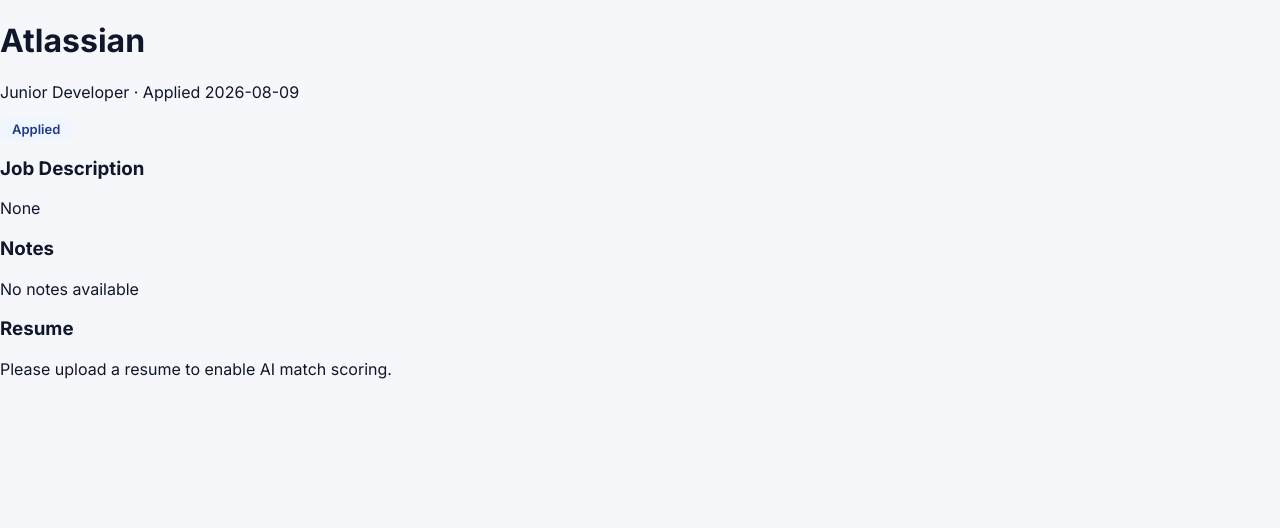
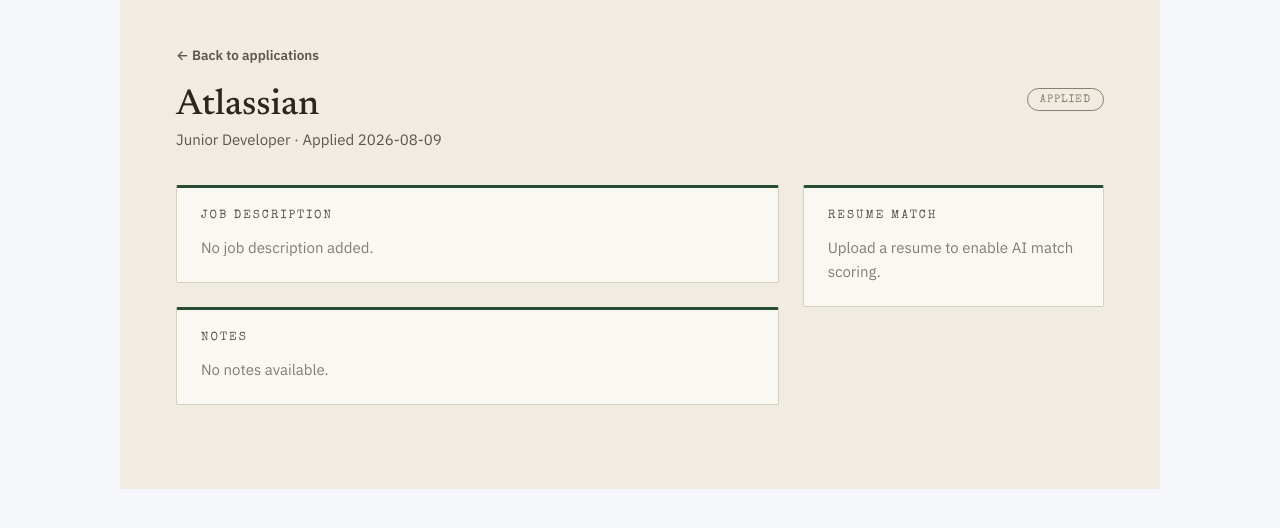
Before and after one commit to Voshana08/Job-Tracker-AI, a Flask app: page /applications/1 in a window 1280 px wide. Shown: the part 85-613 px from the top of the page. Run offline with Flask 3, Linux system fonts and the light colour scheme; data comes from the database, SQL or seed files in the repository; both versions use the stored data as it was after the commit.

Commit message:
Application details page

```diff
--- a/static/styles.css
+++ b/static/styles.css
@@ -1075,3 +1075,116 @@ a:hover {
     color: inherit;
     display: block;
 }
+
+/* Application detail page: same "case file" system as Dashboard */
+.detail-page {
+    padding: 44px 56px 60px;
+    max-width: 1040px;
+    margin: 0 auto;
+}
+
+.detail-back {
+    display: inline-block;
+    font-size: 13.5px;
+    font-weight: 600;
+    color: var(--case-ink-soft);
+    margin-bottom: 24px;
+}
+
+.detail-back:hover {
+    color: var(--case-forest-deep);
+    text-decoration: none;
+}
+
+.detail-header {
+    display: flex;
+    justify-content: space-between;
+    align-items: flex-start;
+    gap: 20px;
+    margin-bottom: 36px;
+}
+
+.detail-header .dash-title {
+    margin-bottom: 6px;
+}
+
+.detail-subtitle {
+    color: var(--case-ink-soft);
+    font-size: 15px;
+    margin: 0;
+}
+
+.detail-grid {
+    display: grid;
+    grid-template-columns: 2fr 1fr;
+    gap: 24px;
+    align-items: start;
+}
+
+.detail-card {
+    background: var(--case-paper-raised);
+    border: 1px solid var(--case-line);
+    border-top: 3px solid var(--case-forest-deep);
+    border-radius: 2px;
+    padding: 22px 24px;
+    margin-bottom: 24px;
+}
+
+.detail-text {
+    font-size: 15px;
+    line-height: 1.6;
+    color: var(--case-ink);
+    white-space: pre-line;
+    margin: 0;
+}
+
+.detail-text-muted {
+    color: var(--case-ink-faint);
+}
+
+.detail-score-btn {
+    width: 100%;
+    justify-content: center;
+}
+
+.detail-score {
+    margin-top: 20px;
+    padding-top: 20px;
+    border-top: 1px solid var(--case-line);
+}
+
+.detail-score-value {
+    font-family: 'Newsreader', Georgia, serif;
+    font-size: 40px;
+    font-weight: 600;
+    color: var(--case-forest-deep);
+    margin-bottom: 14px;
+}
+
+.detail-score-value span {
+    font-size: 18px;
+    font-weight: 500;
+    color: var(--case-ink-faint);
+}
+
+.detail-keywords {
+    display: flex;
+    flex-wrap: wrap;
+    gap: 8px;
+    margin-top: 6px;
+}
+
+.detail-keyword-chip {
+    font-size: 12.5px;
+    font-weight: 500;
+    color: var(--case-brick);
+    background: var(--case-brick-tint);
+    border-radius: 12px;
+    padding: 4px 12px;
+}
+
+@media (max-width: 900px) {
+    .detail-grid {
+        grid-template-columns: 1fr;
+    }
+}
--- a/templates/application_detail.html
+++ b/templates/application_detail.html
@@ -1,45 +1,72 @@
 {% extends "base.html" %}
 {% block content %}
 
-<h1>{{ application['company'] }}</h1>
-<p>{{ application['role'] }} · Applied {{ application['date_applied'] }}</p>
+<div class="case-file detail-page">
+    <a href="{{ url_for('applications') }}" class="detail-back">&larr; Back to applications</a>
 
-<span class="status-tag status-{{ application['status']|lower }}">
-    {{ application['status'] }}
-</span>
+    <div class="detail-header">
+        <div>
+            <h1 class="dash-title">{{ application['company'] }}</h1>
+            <p class="detail-subtitle">{{ application['role'] }} &middot; Applied {{ application['date_applied'] }}</p>
+        </div>
+        <span class="stamp-badge dash-badge-{{ application['status']|lower }}">{{ application['status']|upper }}</span>
+    </div>
 
-<h3>Job Description</h3>
-<p>{{ application['job_description'] }}</p>
+    <div class="detail-grid">
+        <div class="detail-main">
+            <div class="detail-card">
+                <div class="case-eyebrow dash-section-label">Job description</div>
+                {% if application['job_description'] %}
+                <p class="detail-text">{{ application['job_description'] }}</p>
+                {% else %}
+                <p class="detail-text detail-text-muted">No job description added.</p>
+                {% endif %}
+            </div>
 
-<h3>Notes</h3>
+            <div class="detail-card">
+                <div class="case-eyebrow dash-section-label">Notes</div>
                 {% if application['notes'] %}
-    <p>{{ application['notes'] }}</p>
+                <p class="detail-text">{{ application['notes'] }}</p>
                 {% else %}
-    <p>No notes available</p>
+                <p class="detail-text detail-text-muted">No notes available.</p>
+                {% endif %}
+            </div>
+        </div>
+
+        <div class="detail-side">
+            <div class="detail-card">
+                <div class="case-eyebrow dash-section-label">Resume match</div>
+
+                {% if application['resume_filename'] %}
+                <form method="post" action="{{ url_for('score_application', id=application['id']) }}">
+                    <button type="submit" class="btn-stamp detail-score-btn">
+                        <svg width="14" height="14" viewBox="0 0 16 16" fill="none"><path d="M2 8.5l4 4 8-9" stroke="currentColor" stroke-width="1.8" stroke-linecap="round" stroke-linejoin="round"/></svg>
+                        Get match score
+                    </button>
+                </form>
+                {% else %}
+                <p class="detail-text detail-text-muted">Upload a resume to enable AI match scoring.</p>
                 {% endif %}
 
-<h3>Resume</h3>
-{% if application['resume_filename'] %}
-    <form method="post" action="{{ url_for('score_application', id=application['id']) }}">
-        <button type="submit" class="btn-primary">Get match score</button>
-    </form>
-{% else %}
-    <p>Please upload a resume to enable AI match scoring.</p>
-{% endif %}
                 {% if application['match_score'] %}
-    <h3>Match Score</h3>
-    <p>{{ application['match_score'] }} / 5</p>
-
-    <h3>Reasoning</h3>
-    <p>{{ application['reasoning'] }}</p>
+                <div class="detail-score">
+                    <div class="detail-score-value">{{ application['match_score'] }}<span>/5</span></div>
+                    <div class="case-eyebrow dash-section-label">Reasoning</div>
+                    <p class="detail-text">{{ application['reasoning'] }}</p>
+                </div>
 
                 {% if application['missing_keywords'] %}
-        <h3>Missing Keywords</h3>
-        <ul>
+                <div class="case-eyebrow dash-section-label">Missing keywords</div>
+                <div class="detail-keywords">
                     {% for keyword in application['missing_keywords'] %}
-            <li>{{ keyword }}</li>
+                    <span class="detail-keyword-chip">{{ keyword }}</span>
                     {% endfor %}
-        </ul>
+                </div>
                 {% endif %}
                 {% endif %}
+            </div>
+        </div>
+    </div>
+</div>
+
 {% endblock %}
```
Also changed, not shown: applications.db. Lines whose indentation alone changed are shown as unchanged.
